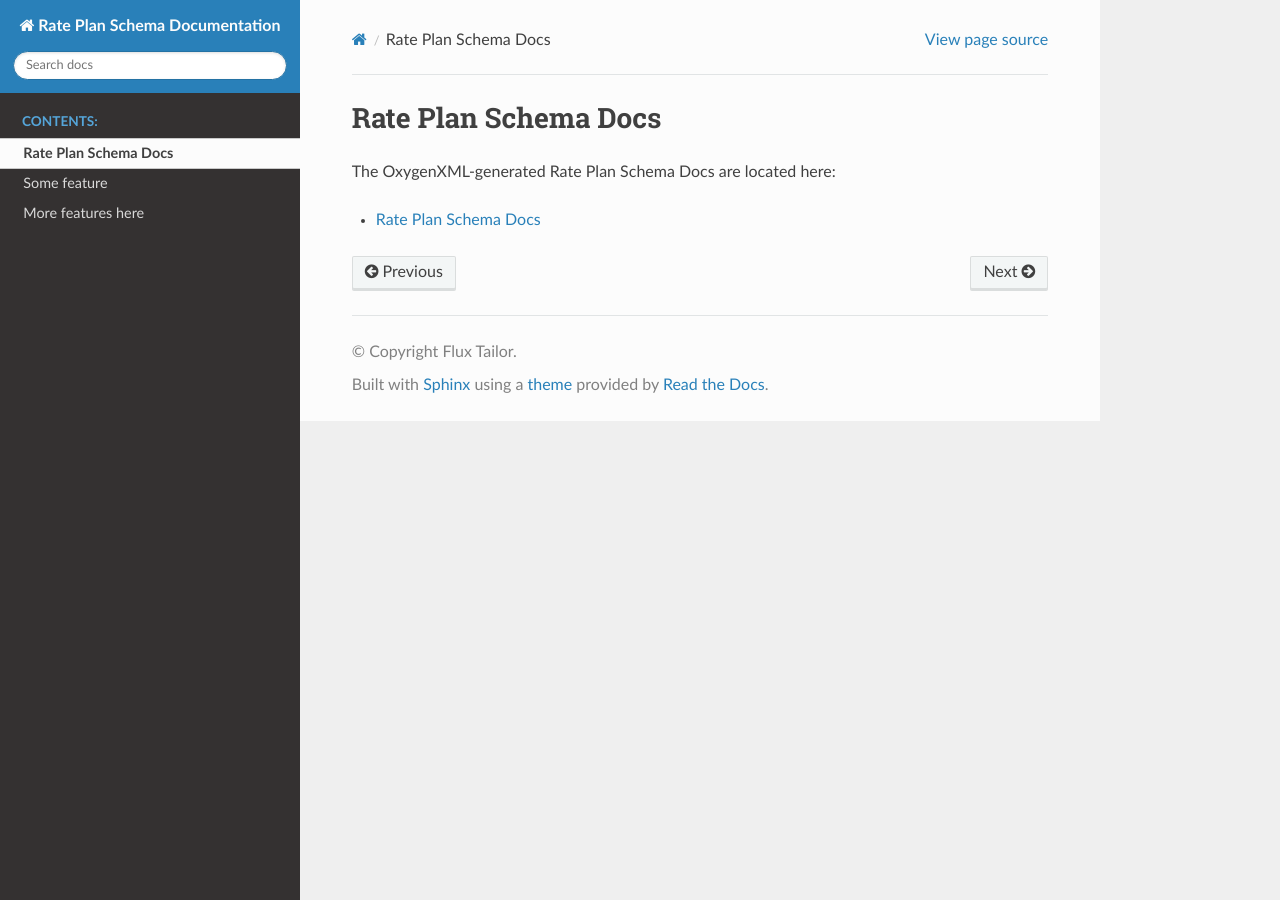
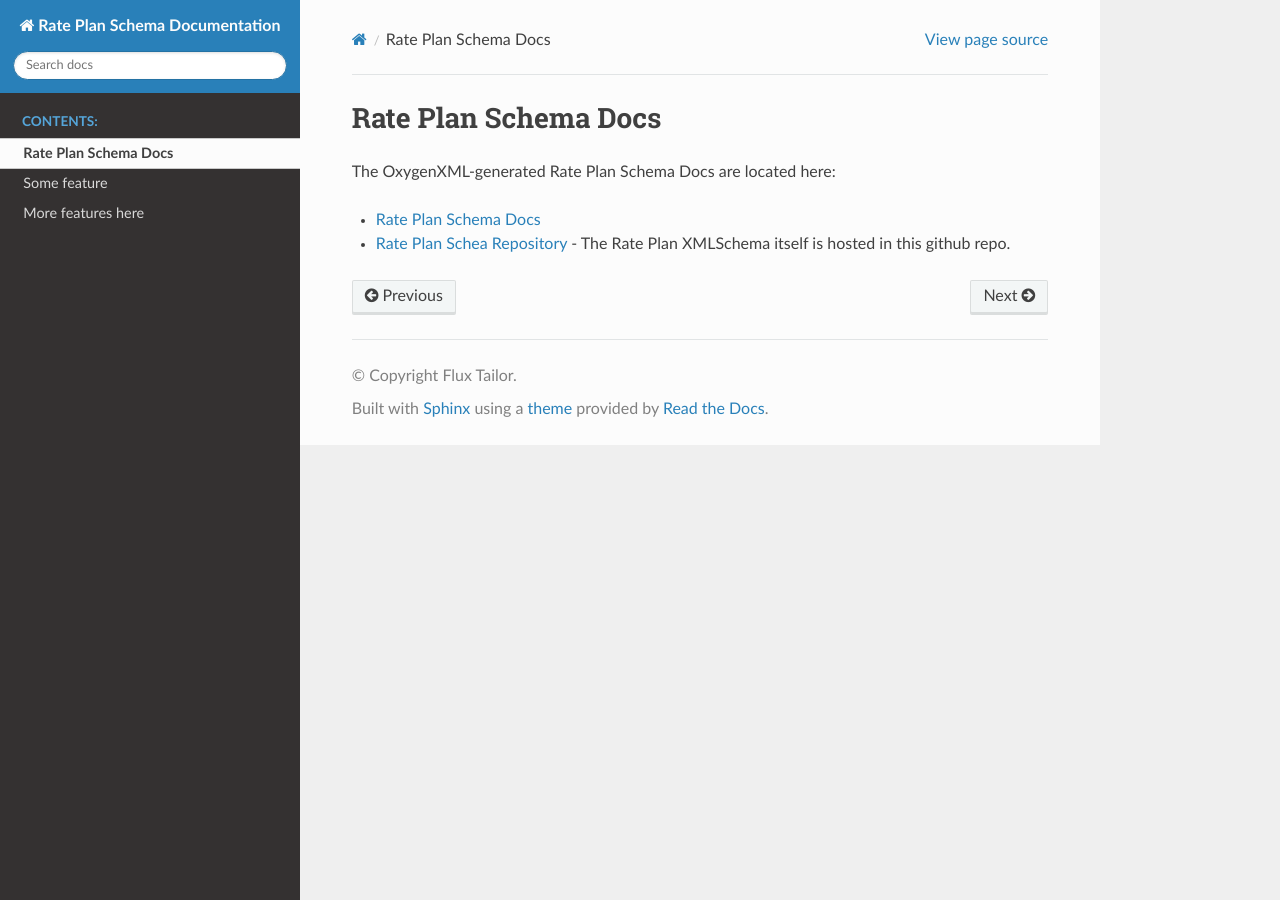
Before and after one commit to aminata-cisse-fluxtailor/rate-plan-documentation, a Sphinx documentation site: the page built from doc/xml-schema.md, in a window 1280 px wide. Built offline with Sphinx 7.4.7 and the Read the Docs theme 2.0.0, drawn with Linux system fonts in a browser that asks for light colours.

Commit message:
add link to schema repo

```diff
--- a/doc/xml-schema.md
+++ b/doc/xml-schema.md
@@ -2,4 +2,5 @@
 
 The OxygenXML-generated Rate Plan Schema Docs are located here:
 
-* [Rate Plan Schema Docs](https://flux-tailor.github.io/rate_plan_schema/_static/rate_plan_schema_docs/rate_plan_main.html)
+* [Rate Plan Schema Docs](https://flux-tailor.github.io/rate-plan-documentation/_static/rate_plan_schema_docs/rate_plan_main.html)
+* [Rate Plan Schea Repository](https://github.com/Flux-Tailor/rate-plan-schema) - The Rate Plan XMLSchema itself is hosted in this github repo.
```
